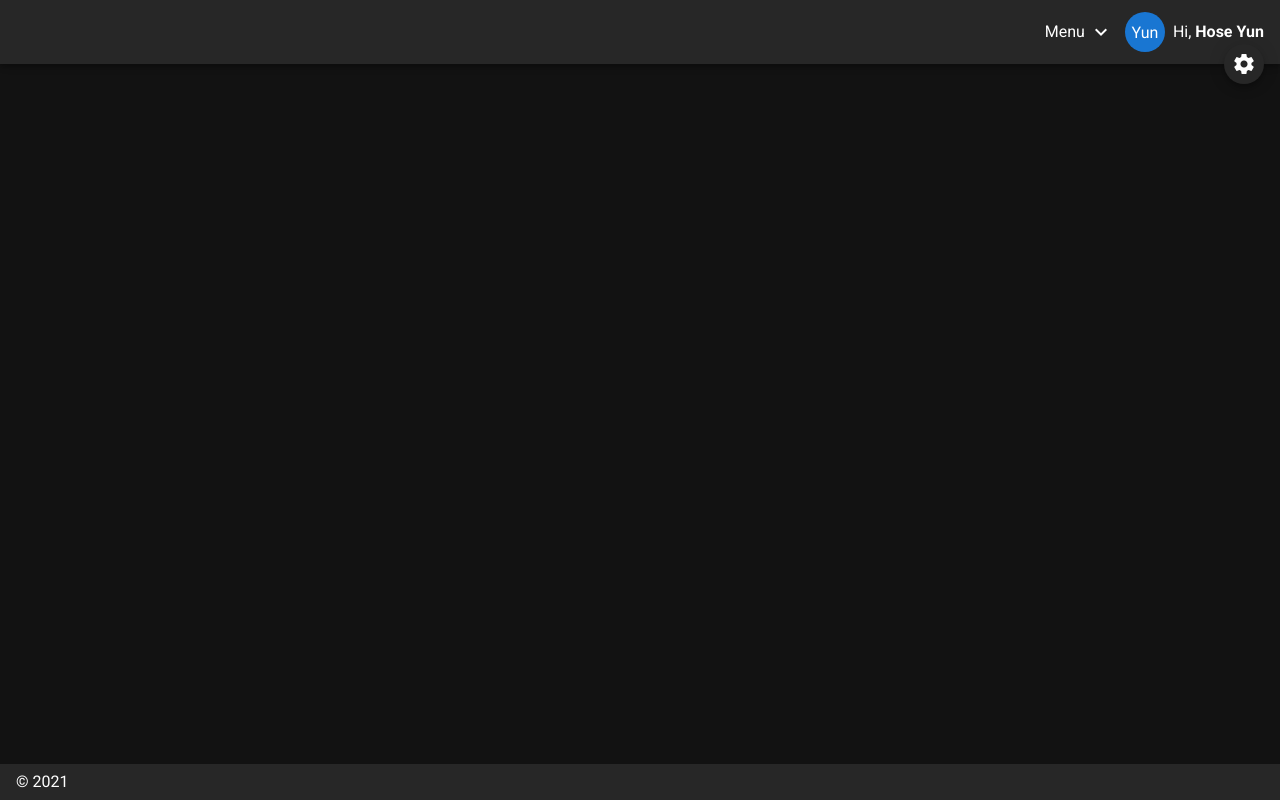
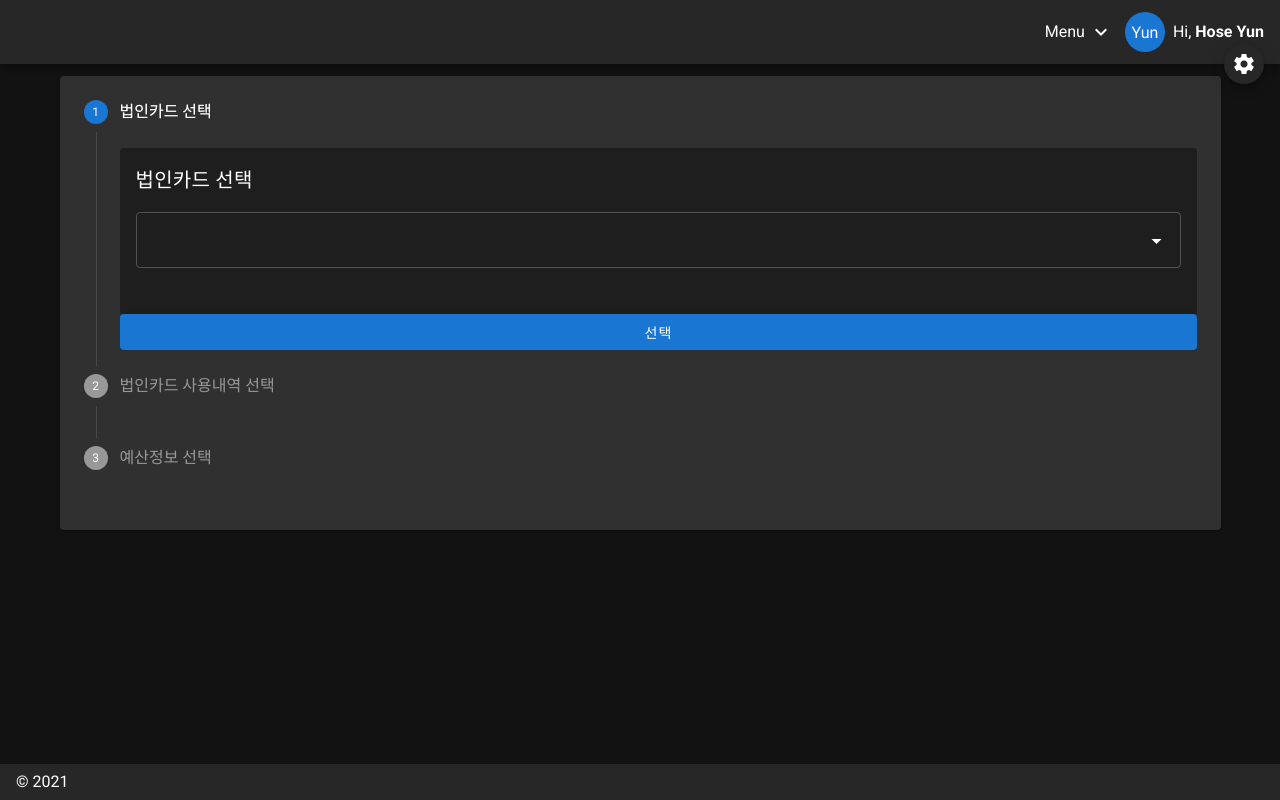
Before and after one commit to Hotsse/SIGN_VUETIFY_MOCKUP, a Nuxt app: page /expense-stepper-v in a window 1280 px wide. Built offline with nearby package versions, Linux system fonts and the light colour scheme.

Commit message:
경비신청 horizontal 개발

```diff
--- a/components/business/budcost/CmsDataTables.vue
+++ b/components/business/budcost/CmsDataTables.vue
@@ -4,18 +4,18 @@
     <v-card-text>
       <v-simple-table
         fixed-header
-        height="300px"
+        height="500px"
       >
         <template #default>
           <colgroup>
-            <col width="5%"></col>
-            <col width="15%"></col>
-            <col width="15%"></col>
-            <col width="10%"></col>
-            <col width="10%"></col>
-            <col width="25%"></col>
-            <col width="10%"></col>
-            <col width="10%"></col>
+            <col width="5%">
+            <col width="15%">
+            <col width="15%">
+            <col width="10%">
+            <col width="10%">
+            <col width="25%">
+            <col width="10%">
+            <col width="10%">
           </colgroup>
           <thead>
             <tr>
@@ -105,7 +105,10 @@ export default {
     cmsDatas: [
       { cmsNo: '12345678', title: '풍무양꼬치 구로디지털단지점', apprDtt: '2021-07-04 19:00:00', amt: '53000', tax: '5300' },
       { cmsNo: '23456789', title: '최우영 스시', apprDtt: '2021-07-03 19:00:00', amt: '214000', tax: '21400' },
-      { cmsNo: '34567890', title: '새마을식당 판교점', apprDtt: '2021-07-02 19:00:00', amt: '78500', tax: '7850' }
+      { cmsNo: '34567890', title: '새마을식당 판교점', apprDtt: '2021-07-02 19:00:00', amt: '78500', tax: '7850' },
+      { cmsNo: '45678901', title: '버거킹 서현역점', apprDtt: '2021-07-01 19:00:00', amt: '53000', tax: '5300' },
+      { cmsNo: '56789012', title: '은행골 서현점', apprDtt: '2021-06-30 19:00:00', amt: '214000', tax: '21400' },
+      { cmsNo: '67890123', title: '스시하루 판교점', apprDtt: '2021-06-29 19:00:00', amt: '78500', tax: '7850' }
     ]
   }),
   watch: {
--- a/layouts/default.vue
+++ b/layouts/default.vue
@@ -187,7 +187,12 @@ export default {
         },
         {
           icon: 'mdi-chart-bubble',
-          title: '경비 신청(Stepper)',
+          title: '경비 신청(Stepper,Vertical)',
+          to: '/expense-stepper-v'
+        },
+        {
+          icon: 'mdi-chart-bubble',
+          title: '경비 신청(Stepper,Horizontal)',
           to: '/expense-stepper'
         },
         {
--- /dev/null
+++ b/pages/expense-stepper-v.vue
@@ -0,0 +1,100 @@
+<template>
+  <v-stepper
+    v-model="step"
+    vertical
+  >
+    <v-stepper-step
+      :complete="step > 1"
+      step="1"
+    >
+      법인카드 선택
+    </v-stepper-step>
+    <v-stepper-content step="1">
+      <CmsCardSelects
+        @select-cms-card="selectCmsCard"
+      />
+      <v-btn
+        block
+        color="primary"
+        @click="step = 2"
+      >
+        선택
+      </v-btn>
+    </v-stepper-content>
+
+    <v-stepper-step
+      :complete="step > 2"
+      step="2"
+    >
+      법인카드 사용내역 선택
+    </v-stepper-step>
+    <v-stepper-content step="2">
+      <CmsDataTables
+        @select-cms-datas="selectCmsDatas"
+      />
+      <v-btn
+        block
+        color="primary"
+        @click="step = 3"
+      >
+        선택
+      </v-btn>
+    </v-stepper-content>
+
+    <v-stepper-step
+      :complete="step > 3"
+      step="3"
+    >
+      예산정보 선택
+    </v-stepper-step>
+    <v-stepper-content step="3">
+      <BudStepper
+        @select-bud-info="selectBudInfo"
+      />
+    </v-stepper-content>
+  </v-stepper>
+</template>
+
+<script>
+import CmsCardSelects from '@/components/business/budcost/CmsCardSelects.vue'
+import CmsDataTables from '@/components/business/budcost/CmsDataTables.vue'
+import BudStepper from '@/components/business/budcost/BudStepper.vue'
+export default {
+  components: {
+    CmsCardSelects,
+    CmsDataTables,
+    BudStepper
+  },
+  data: () => ({
+    step: 1,
+    bud: null,
+    cc: null,
+    acct: null,
+    cmsCard: null,
+    cmsDatas: null
+  }),
+  methods: {
+    selectCmsCard (card) {
+      console.log(card)
+
+      this.cmsCard = card
+    },
+    selectCmsDatas (cmsDatas) {
+      console.log(cmsDatas)
+
+      this.cmsDatas = cmsDatas
+    },
+    selectBudInfo (bud, cc, acct) {
+      console.log(bud)
+      console.log(cc)
+      console.log(acct)
+
+      this.bud = bud
+      this.cc = cc
+      this.acct = acct
+
+      this.step = 4
+    }
+  }
+}
+</script>
--- a/pages/expense-stepper.vue
+++ b/pages/expense-stepper.vue
@@ -1,17 +1,40 @@
 <template>
   <v-stepper
     v-model="step"
-    vertical
   >
+    <v-stepper-header>
       <v-stepper-step
         :complete="step > 1"
         step="1"
       >
-      법인카드 선택
+        법인카드 사용내역 선택
       </v-stepper-step>
+
+      <v-divider />
+
+      <v-stepper-step
+        :complete="step > 2"
+        step="2"
+      >
+        예산정보 선택
+      </v-stepper-step>
+
+      <v-divider />
+
+      <v-stepper-step
+        :complete="step > 3"
+        step="3"
+      >
+        상신
+      </v-stepper-step>
+    </v-stepper-header>
+    <v-stepper-items>
       <v-stepper-content step="1">
         <CmsCardSelects
           @select-cms-card="selectCmsCard"
+        />
+        <CmsDataTables
+          @select-cms-datas="selectCmsDatas"
         />
         <v-btn
           block
@@ -21,37 +44,20 @@
           선택
         </v-btn>
       </v-stepper-content>
-
-    <v-stepper-step
-      :complete="step > 2"
-      step="2"
-    >
-      법인카드 사용내역 선택
-    </v-stepper-step>
       <v-stepper-content step="2">
-      <CmsDataTables
-        @select-cms-datas="selectCmsDatas"
-      />
-      <v-btn
-        block
-        color="primary"
-        @click="step = 3"
-      >
-        선택
-      </v-btn>
-    </v-stepper-content>
-
-    <v-stepper-step
-      :complete="step > 3"
-      step="3"
-    >
-      예산정보 선택
-    </v-stepper-step>
-    <v-stepper-content step="3">
         <BudStepper
           @select-bud-info="selectBudInfo"
         />
       </v-stepper-content>
+      <v-stepper-content step="3">
+        <div class="text-center">
+          <ApprGrpLines
+            :appr-grp-lines="apprGrpLines"
+            :appr-to-ccs="apprToCcs"
+          />
+        </div>
+      </v-stepper-content>
+    </v-stepper-items>
   </v-stepper>
 </template>
 
@@ -59,11 +65,14 @@
 import CmsCardSelects from '@/components/business/budcost/CmsCardSelects.vue'
 import CmsDataTables from '@/components/business/budcost/CmsDataTables.vue'
 import BudStepper from '@/components/business/budcost/BudStepper.vue'
+import ApprGrpLines from '@/components/business/appr/ApprGrpLines.vue'
+
 export default {
   components: {
     CmsCardSelects,
     CmsDataTables,
-    BudStepper
+    BudStepper,
+    ApprGrpLines
   },
   data: () => ({
     step: 1,
@@ -71,7 +80,94 @@ export default {
     cc: null,
     acct: null,
     cmsCard: null,
-    cmsDatas: null
+    cmsDatas: null,
+    apprToCcs: {
+      tos: [
+        {
+          empDeptYn: 'D',
+          cmpCd: 'NX',
+          empDeptNo: 51212,
+          empDeptNm: '재무그룹웨어팀'
+        }
+      ],
+      ccs: [
+        {
+          empDeptYn: 'E',
+          cmpCd: 'NX',
+          empDeptNo: 24687,
+          empDeptNm: '윤호세'
+        }
+      ],
+      bccs: []
+    },
+    apprGrpLines: [
+      {
+        grpNm: null,
+        grpStsNm: '상신',
+        apprLines: [
+          {
+            empNo: 24687,
+            empNm: '윤호세',
+            dutyNm: '팀원',
+            deptNm: '재무그룹웨어팀'
+          }
+        ]
+      },
+      {
+        grpNm: null,
+        grpStsNm: '결재',
+        apprLines: [
+          {
+            empNo: 19063,
+            empNm: '박민성',
+            dutyNm: '팀원',
+            deptNm: '재무그룹웨어팀'
+          },
+          {
+            empNo: 23237,
+            empNm: '최민호3',
+            dutyNm: '팀원',
+            deptNm: '재무그룹웨어팀'
+          }
+        ]
+      },
+      {
+        grpNm: null,
+        grpStsNm: '결재',
+        apprLines: [
+          {
+            empNo: 14838,
+            empNm: '최다희',
+            dutyNm: '팀장',
+            deptNm: '재무그룹웨어팀'
+          }
+        ]
+      },
+      {
+        grpNm: '경비/매입 담당그룹',
+        grpStsNm: '담당',
+        apprLines: [
+          {
+            empNo: 11111,
+            empNm: '나회계',
+            dutyNm: '팀원',
+            deptNm: '회계2팀'
+          },
+          {
+            empNo: 22222,
+            empNm: '박회계',
+            dutyNm: '팀원',
+            deptNm: '회계2팀'
+          },
+          {
+            empNo: 33333,
+            empNm: '정회계',
+            dutyNm: '팀원',
+            deptNm: '회계2팀'
+          }
+        ]
+      }
+    ]
   }),
   methods: {
     selectCmsCard (card) {
@@ -93,7 +189,7 @@ export default {
       this.cc = cc
       this.acct = acct
 
-      this.step = 4
+      this.step = 3
     }
   }
 }
```
Lines whose indentation alone changed are shown as unchanged.
